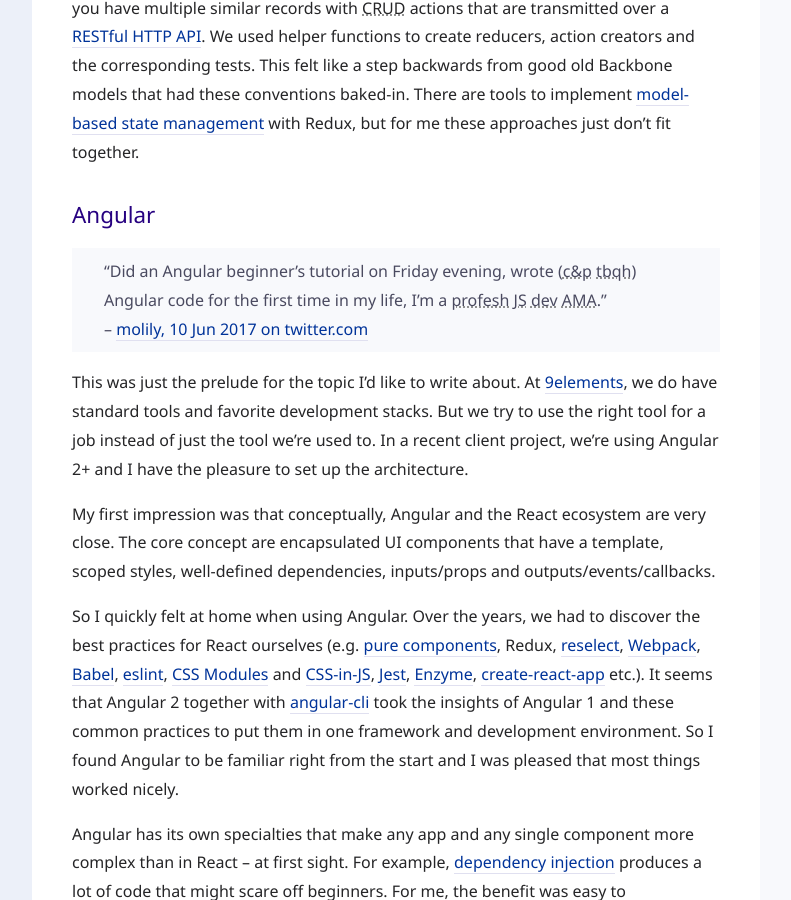
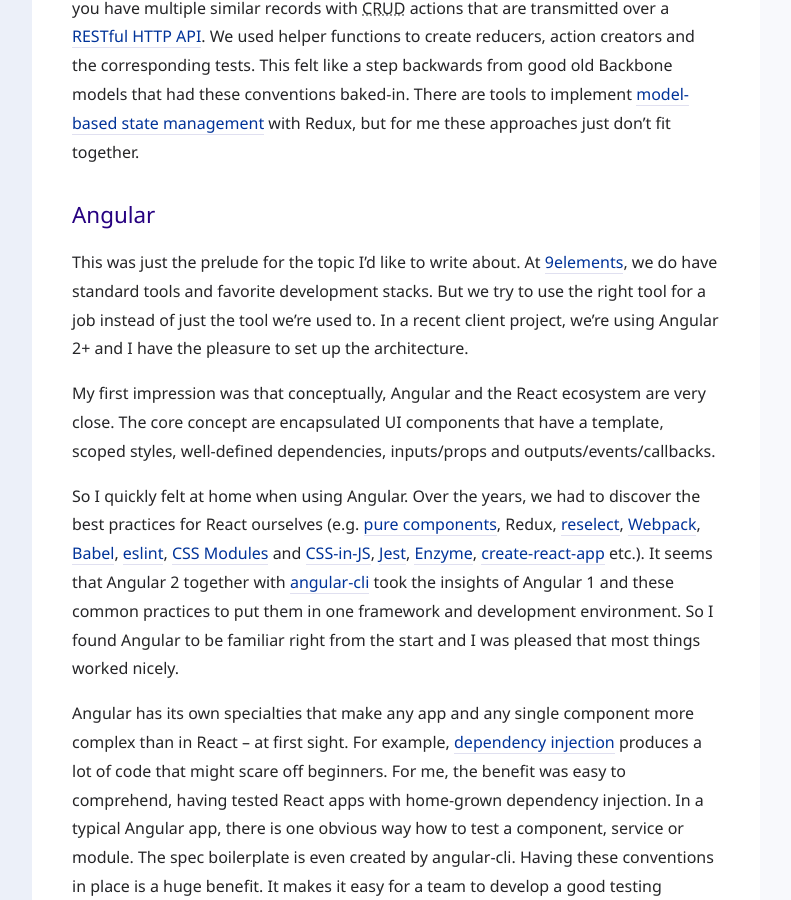
Before and after one commit to molily/molily.de, a Jekyll site: the page built from _posts/2017-11-02-angular-typescript-rxjs.md, in a window 1280 px wide and 900 px high, scrolled down 2172 px. Shown: the whole window, without its empty margins (88-879 px from the left). Built offline with Jekyll 4.4.1, drawn with Linux system fonts in a browser that asks for light colours; some web fonts are replaced.

Commit message:
Remove tweet

```diff
--- a/_posts/2017-11-02-angular-typescript-rxjs.md
+++ b/_posts/2017-11-02-angular-typescript-rxjs.md
@@ -35,11 +35,6 @@
 Another well-known drawback of Redux is that you need a lot of boilerplate code if you have multiple similar records with <abbr title="create, read, update, delete">CRUD</abbr> actions that are transmitted over a [RESTful HTTP API](https://en.wikipedia.org/wiki/Representational_state_transfer). We used helper functions to create reducers, action creators and the corresponding tests. This felt like a step backwards from good old Backbone models that had these conventions baked-in. There are tools to implement [model-based state management](https://github.com/tommikaikkonen/redux-orm) with Redux, but for me these approaches just don’t fit together.
 
 # Angular
-
-<blockquote>
-<p>“Did an Angular beginner’s tutorial on Friday evening, wrote (<abbr title="copy and paste">c&amp;p</abbr> <abbr title="to be quite honest">tbqh</abbr>) Angular code for the first time in my life, I’m a <abbr title="professional">profesh</abbr> <abbr title="JavaScript">JS</abbr> <abbr title="developer">dev</abbr> <abbr title="ask me anything">AMA</abbr>.”<br>
-– <a href="https://twitter.com/molily/status/873325962984869888">molily, 10 Jun 2017 on twitter.com</a></p>
-</blockquote>
 
 This was just the prelude for the topic I’d like to write about. At [9elements](https://9elements.com), we do have standard tools and favorite development stacks. But we try to use the right tool for a job instead of just the tool we’re used to. In a recent client project, we’re using Angular 2+ and I have the pleasure to set up the architecture.
 
```
